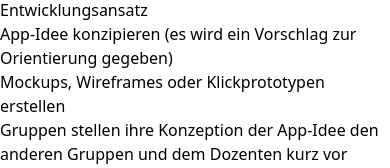
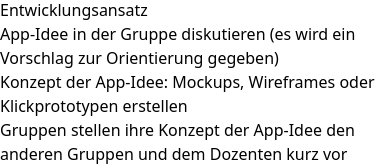
Before and after one commit to behrends/workshops, a Next.js app: page /mobile/01-intro/organisatorisches in a window 390 px wide. Shown: the part 890-1058 px from the top of the page. Built offline with nearby package versions, Linux system fonts and the light colour scheme.

Commit message:
Mobile: Organisatorisches

```diff
--- a/pages/mobile/01-intro/organisatorisches.mdx
+++ b/pages/mobile/01-intro/organisatorisches.mdx
@@ -43,9 +43,9 @@ Teams von 2-3 Personen wird eine App programmiert.
 
 - Gruppen bilden (2-3 Personen)
 - Teams wählen ein Framework bzw. Entwicklungsansatz
-- App-Idee konzipieren (es wird ein Vorschlag zur Orientierung gegeben)
-- Mockups, Wireframes oder Klickprototypen erstellen
-- Gruppen stellen ihre Konzeption der App-Idee den anderen Gruppen und dem Dozenten kurz vor
+- App-Idee in der Gruppe diskutieren (es wird ein Vorschlag zur Orientierung gegeben)
+- Konzept der App-Idee: Mockups, Wireframes oder Klickprototypen erstellen
+- Gruppen stellen ihre Konzept der App-Idee den anderen Gruppen und dem Dozenten kurz vor
 - App im Team entwickeln
 - Am letzten Termin den aktuellen Stand der App präsentieren
 - App am Ende der Theoriephase in Moodle abgeben
```
